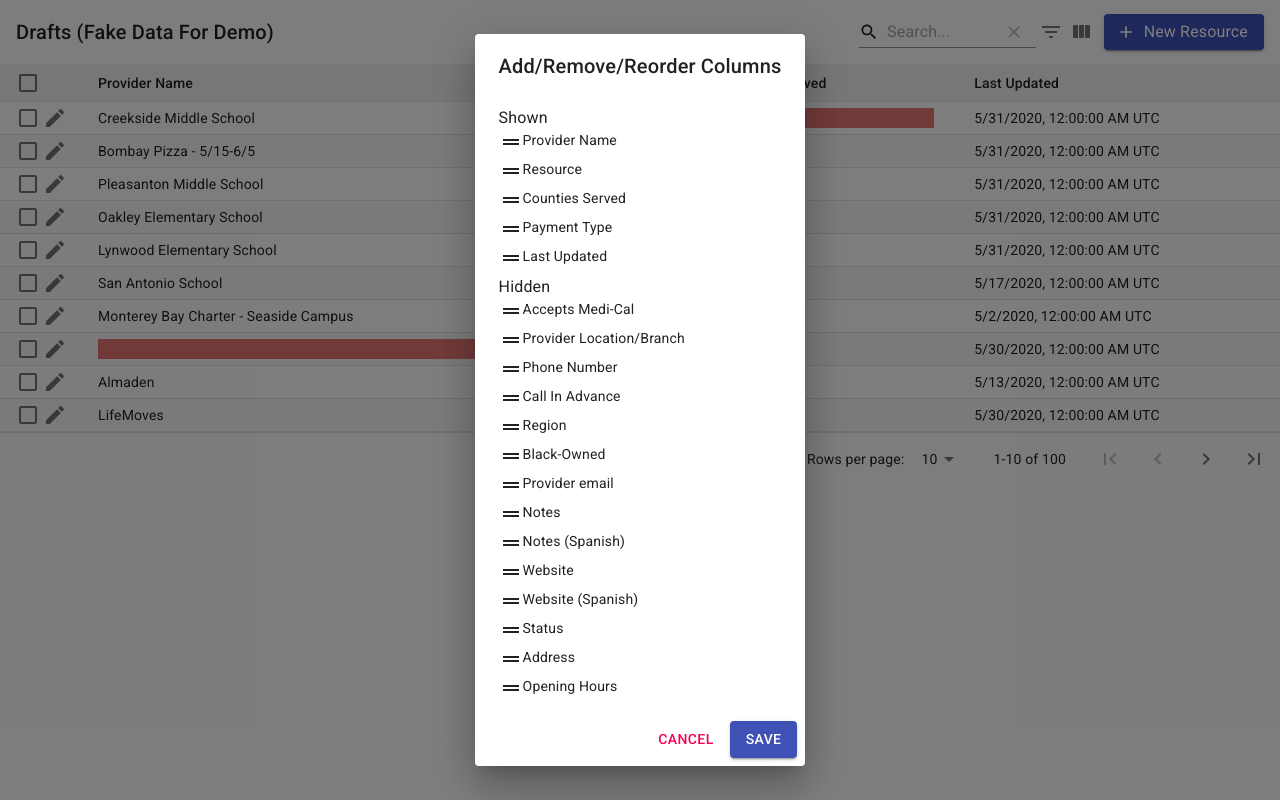
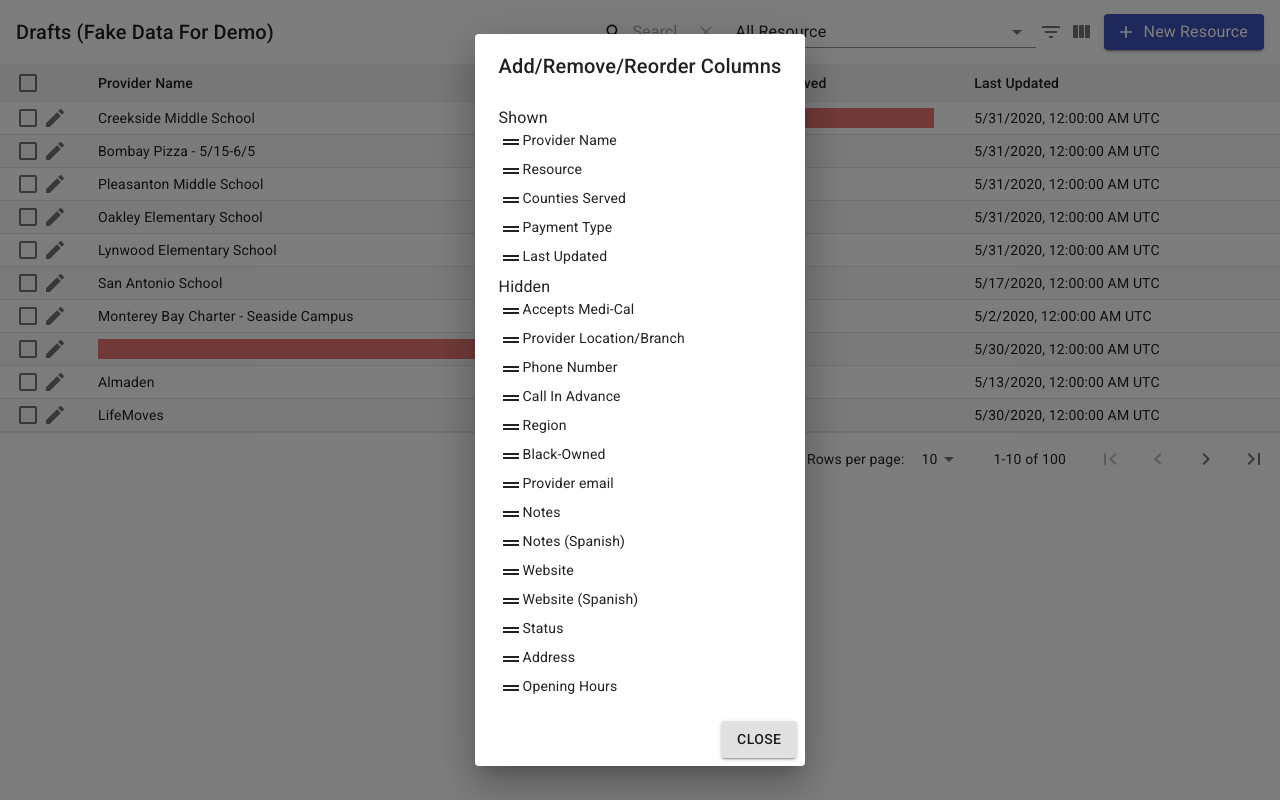
Before and after one commit to dcl-covid-19/bac-volunteer-cms, a React (Create React App) app: page / in a window 1280 px wide. Both pictures are taken after a click on the button 1080 px from the left and 32 px from the top of the page. Built offline with nearby package versions, Linux system fonts and the light colour scheme.

Commit message:
conditional columns up

```diff
--- a/src/components/table/ReorderButton.tsx
+++ b/src/components/table/ReorderButton.tsx
@@ -14,18 +14,13 @@ import ReorderForm from './ReorderForm';
 interface ReorderButtonProps {
   lists: IListResult;
   setLists: React.Dispatch<React.SetStateAction<IListResult>>;
-  onSubmit: () => void;
 }
 
 const ReorderButton: React.FunctionComponent<ReorderButtonProps> = (props) => {
-  const { lists, setLists, onSubmit } = props;
+  const { lists, setLists } = props;
   const [isOpen, setOpen] = React.useState<boolean>(false);
   const handleClickOpen = () => setOpen(true);
   const handleClose = () => setOpen(false);
-  const handleSubmit = () => {
-    onSubmit();
-    setOpen(false);
-  };
   return (
     <>
       <Tooltip title="Add/Remove/Reorder Columns">
@@ -43,15 +38,8 @@ const ReorderButton: React.FunctionComponent<ReorderButtonProps> = (props) => {
           <ReorderForm lists={lists} setLists={setLists} />
         </DialogContent>
         <DialogActions>
-          <Button onClick={handleClose} color="secondary">
-            Cancel
-          </Button>
-          <Button
-            variant="contained"
-            color="primary"
-            onClick={handleSubmit}
-          >
-            Save
+          <Button variant="contained" onClick={handleClose} color="default">
+            Close
           </Button>
         </DialogActions>
       </Dialog>
--- /dev/null
+++ b/src/components/table/ResourceTypeDropdown.tsx
@@ -0,0 +1,52 @@
+import React from 'react';
+import { createStyles, makeStyles, Theme } from '@material-ui/core/styles';
+import NativeSelect from '@material-ui/core/NativeSelect';
+
+import { SIMPLE_OPTIONS } from 'utils/constants';
+
+const useStyles = makeStyles((theme: Theme) => createStyles({
+  select: {
+    marginLeft: theme.spacing(1),
+    maxWidth: '300px',
+  },
+}));
+
+export type ResourceType = keyof typeof SIMPLE_OPTIONS.resource | 'all';
+
+interface ResourceTypeDropdownProps {
+  resourceType: ResourceType,
+  setResourceType: React.Dispatch<React.SetStateAction<ResourceType>>;
+}
+
+export const ResourceTypeDropdown: (
+  React.FunctionComponent<ResourceTypeDropdownProps>
+)= (props) => {
+  const classes = useStyles();
+  const { resourceType, setResourceType } = props;
+  const handleChange = React.useCallback(
+    (event: React.ChangeEvent<HTMLSelectElement>) =>
+        setResourceType(event.target.value as ResourceType),
+    [setResourceType],
+  );
+  return (
+    <NativeSelect
+      variant="filled"
+      value={resourceType}
+      onChange={handleChange}
+      name="resource_type"
+      inputProps={{ 'aria-label': 'resource type' }}
+      className={classes.select}
+    >
+      <option value="all">All Resource</option>
+      {Object.keys(SIMPLE_OPTIONS.resource).map(key => (
+        <option value={key}>
+          {SIMPLE_OPTIONS.resource[(
+            key as keyof typeof SIMPLE_OPTIONS.resource
+          )]}
+        </option>
+      ))}
+    </NativeSelect>
+  )
+}
+
+export default ResourceTypeDropdown;
--- a/src/components/table/TableToolbar.tsx
+++ b/src/components/table/TableToolbar.tsx
@@ -12,6 +12,7 @@ import FilterButton from './FilterButton';
 import NewResourceButton from './NewResourceButton';
 import { IListResult } from './ReorderList';
 import ReorderButton from './ReorderButton';
+import { ResourceType, ResourceTypeDropdown } from './ResourceTypeDropdown';
 import Search from './Search';
 import { applyResourceConditions, complement } from 'utils/resource';
 import { IResource, DEFAULT_SHOWN } from 'utils/constants';
@@ -57,12 +58,16 @@ const TableToolbar: React.FunctionComponent<TableToolbarProps> = (props) => {
     shown: [ ...DEFAULT_SHOWN ],
     hidden: complement(DEFAULT_SHOWN),
   });
-  const handleChange = React.useCallback(() => {
-    skipPageResetRef.current = true;
-    const columnOrder = applyResourceConditions(lists.shown, 'all');
-    setColumnOrder(columnOrder);
-    setHiddenColumns(complement(columnOrder));
-  }, [skipPageResetRef, lists, setColumnOrder, setHiddenColumns]);
+  const [resourceType, setResourceType] = React.useState<ResourceType>('all');
+  React.useEffect(
+    () => {
+      skipPageResetRef.current = true;
+      const columnOrder = applyResourceConditions(lists.shown, resourceType);
+      setColumnOrder(columnOrder);
+      setHiddenColumns(complement(columnOrder));
+    },
+    [skipPageResetRef, setColumnOrder, setHiddenColumns, lists, resourceType],
+  );
   const numSelected = Object.keys(selectedRowIds).length;
   const selected = numSelected > 0;
   const onSearchChange = (value: string) => setGlobalFilter(value);
@@ -101,12 +106,12 @@ const TableToolbar: React.FunctionComponent<TableToolbarProps> = (props) => {
       ) : (
         <>
           <Search onSearchChange={onSearchChange} globalFilter={globalFilter}/>
+          <ResourceTypeDropdown
+            resourceType={resourceType}
+            setResourceType={setResourceType}
+          />
           <FilterButton />
-          <ReorderButton
-            lists={lists}
-            setLists={setLists}
-            onSubmit={handleChange}
-          />
+          <ReorderButton lists={lists} setLists={setLists} />
           <NewResourceButton newResourceHandler={newResourceHandler}/>
         </>
       )}
```
